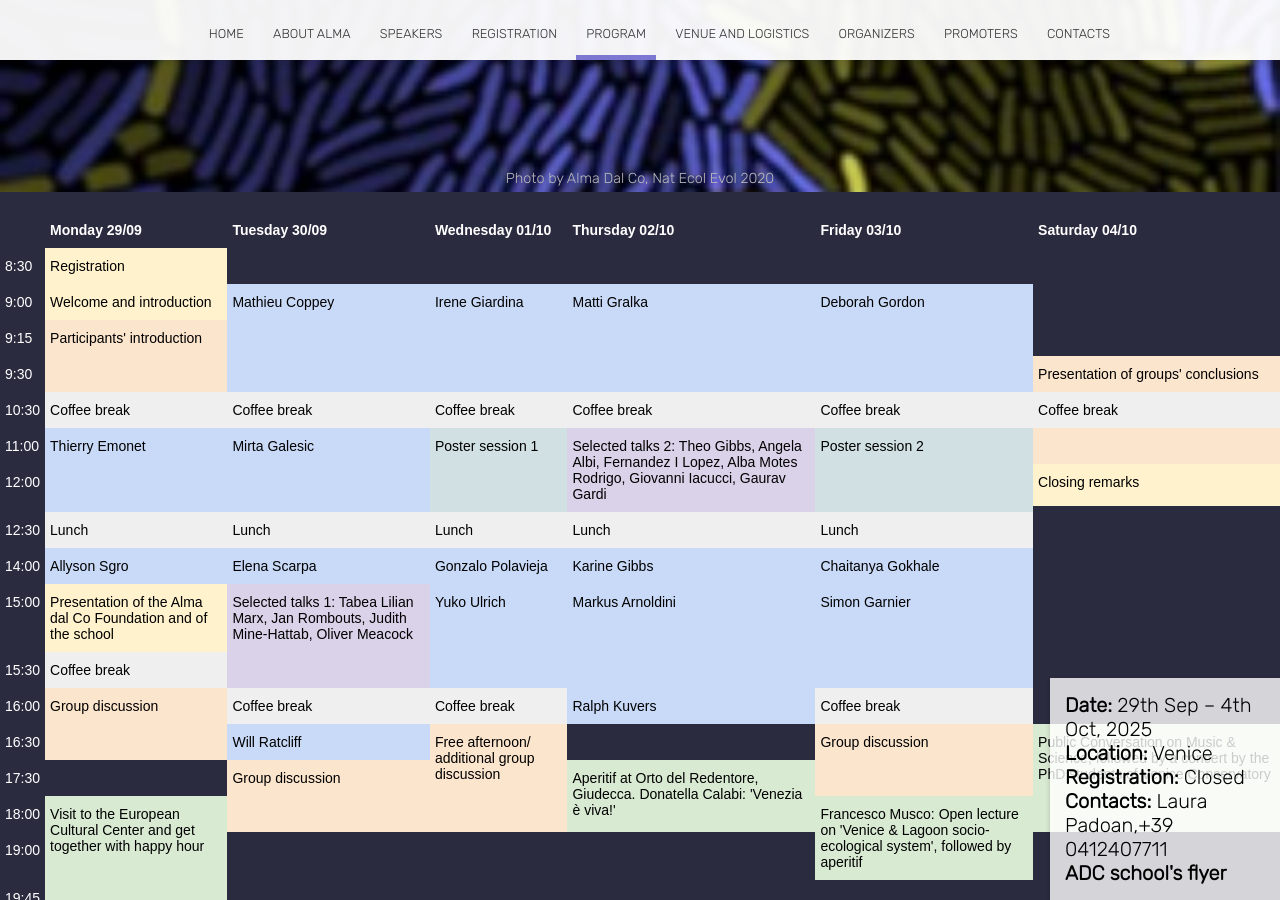
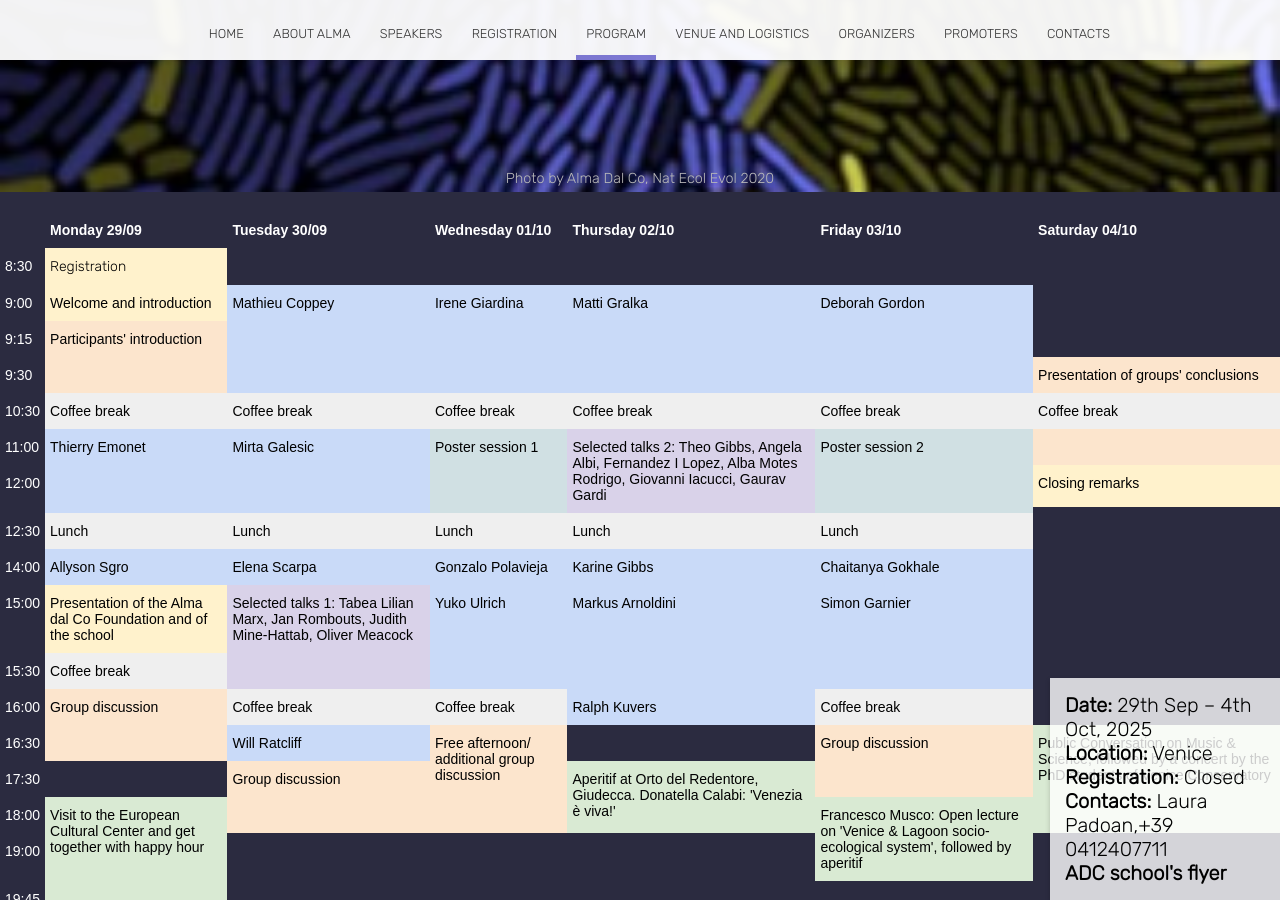
Before and after one commit to almadalcoschool/almadalcoschool.github.io, a Jekyll site: the page built from program.html, in a window 1280 px wide and 900 px high, scrolled down 438 px. Built offline with Jekyll 4.4.1, drawn with Linux system fonts in a browser that asks for light colours; nearby versions of some CDN libraries.

Commit message:
change font

```diff
--- a/program.html
+++ b/program.html
@@ -194,6 +194,7 @@ image: /images/home/paper_natEcoEvol2020.jpg
     .tg .tg-gpin{background-color:#C9DAF8;text-align:left;vertical-align:top}
     .tg .tg-nj25{background-color:#D9D2E9;text-align:left;vertical-align:top}
     .tg .tg-82rs{background-color:#FFF2CC;text-align:left;vertical-align:top}
+    .tg .tg-yedf{background-color:#FFF2CC;font-family:inherit;text-align:left;vertical-align:top}
     .tg .tg-0lax{text-align:left;vertical-align:top}
     .tg .tg-95qi{color:#FFF;font-weight:bold;text-align:left;vertical-align:top}
     .tg .tg-pta1{color:#FFF;text-align:left;vertical-align:top}
@@ -224,7 +225,7 @@ image: /images/home/paper_natEcoEvol2020.jpg
       </tr>
       <tr>
         <td class="tg-pta1" rowspan="2">8:30</td>
-        <td class="tg-82rs" rowspan="2">Registration</td>
+        <td class="tg-yedf" rowspan="2">Registration</td>
         <td class="tg-0lax" rowspan="2"></td>
         <td class="tg-0lax" rowspan="2"></td>
         <td class="tg-0lax" rowspan="2"></td>
@@ -401,11 +402,6 @@ image: /images/home/paper_natEcoEvol2020.jpg
     </tbody></table></div>
 
 
-
-
-
-
-
 <!--
 
 <div class="main-content">
```
